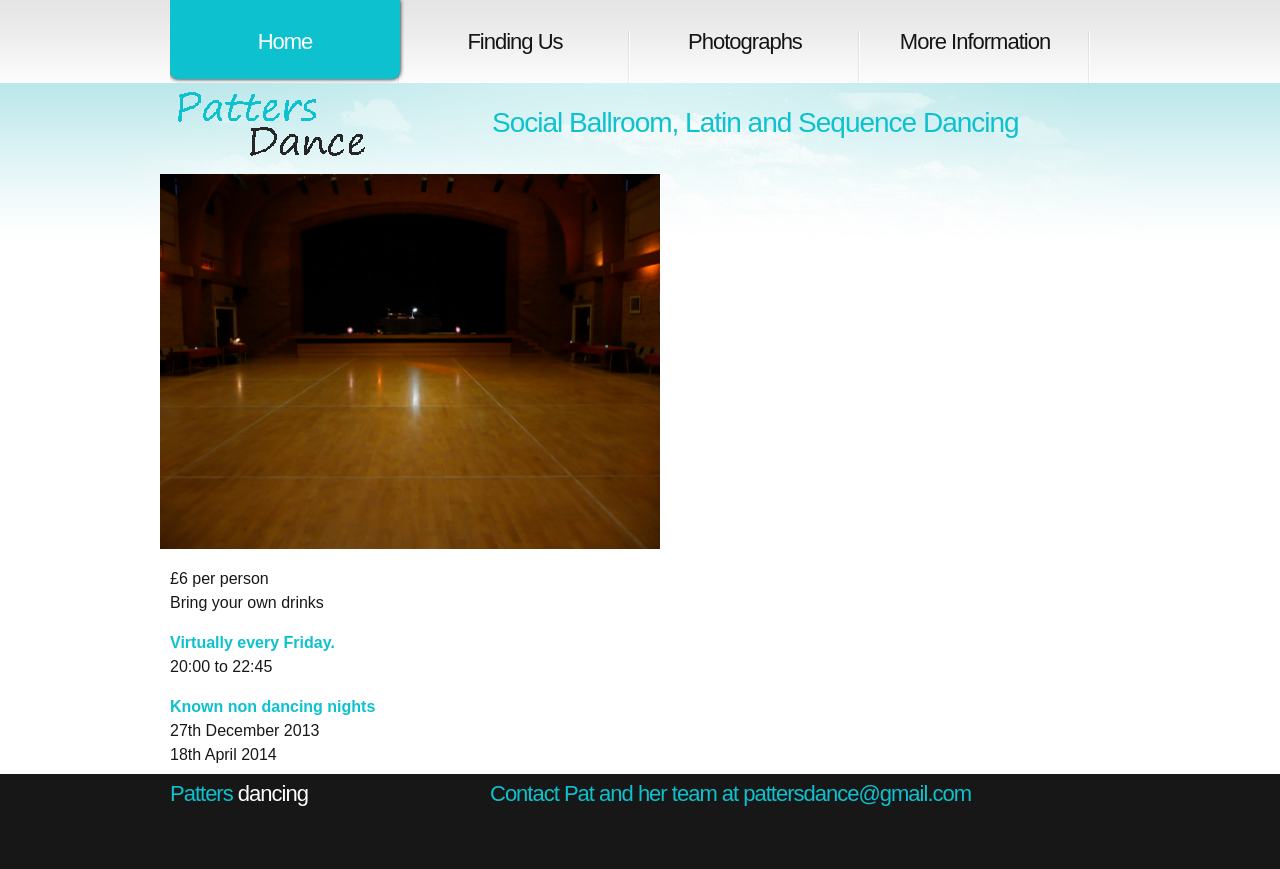
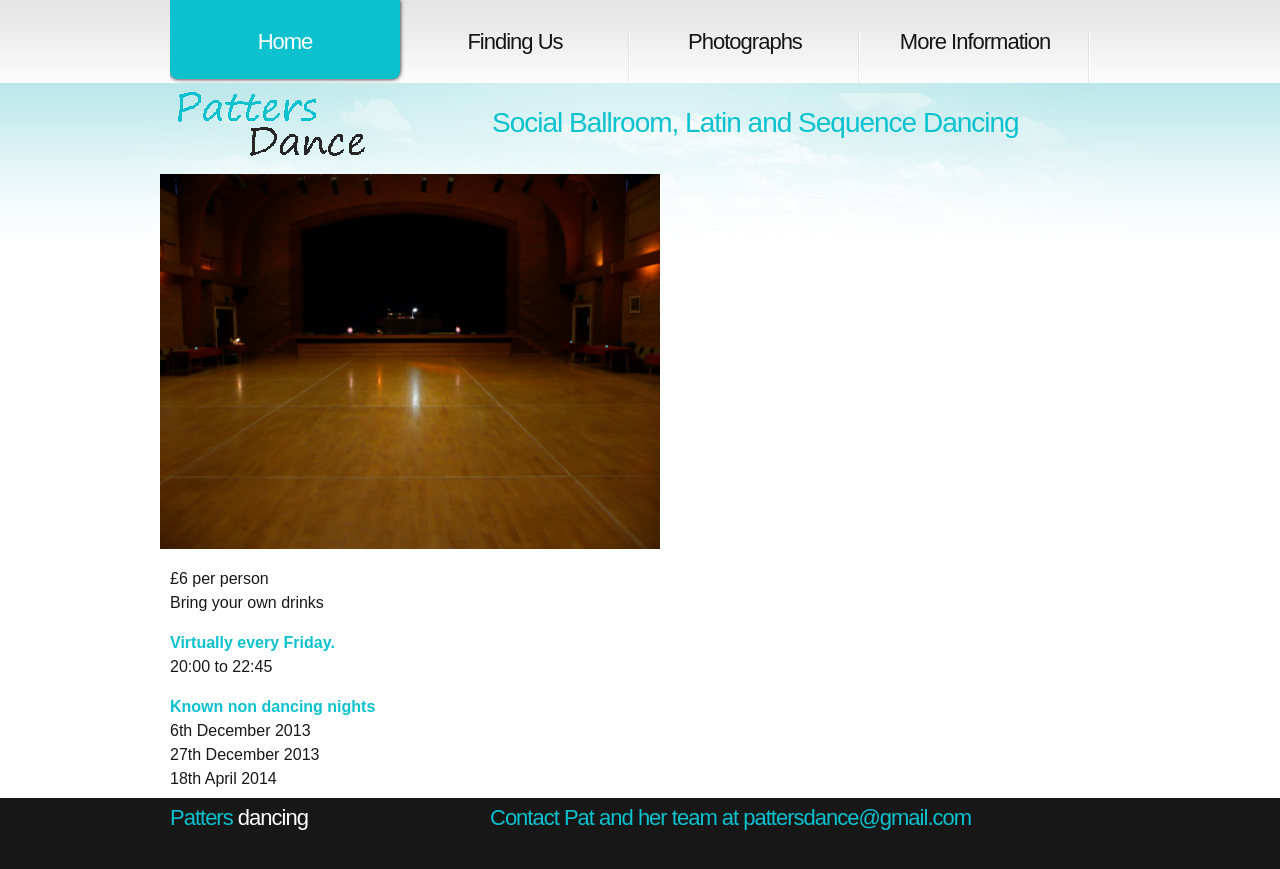
Before and after one commit to ramsayd/patters, a Jekyll site: the page built from 00_index.md, in a window 1280 px wide. Shown: the top 869 px of the page. Built offline with Jekyll 4.4.1, drawn with Linux system fonts in a browser that asks for light colours.

Commit message:
Update 00_index.md

```diff
--- a/00_index.md
+++ b/00_index.md
@@ -12,6 +12,7 @@ permalink: "index.html"
 	<dt class="heading-text">Virtually every Friday.</dt>
 	<dt>20:00 to 22:45</dt>
 	<dt class="heading-text non-dancing">Known non dancing nights</dt>
+	<dt>6th December 2013</dt>
 	<dt>27th December 2013</dt>
 	<dt>18th April 2014</dt></dl>
 
```
